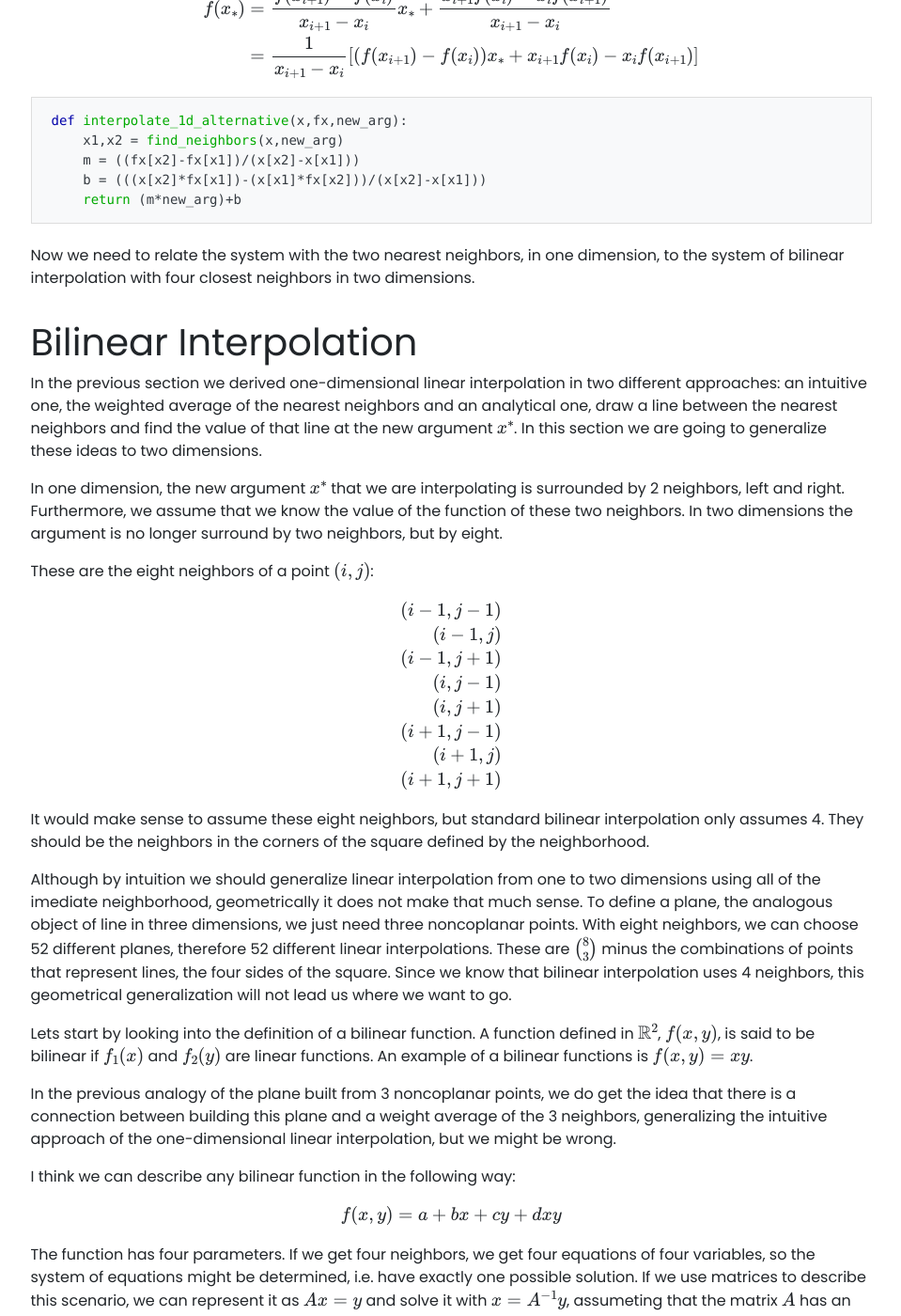
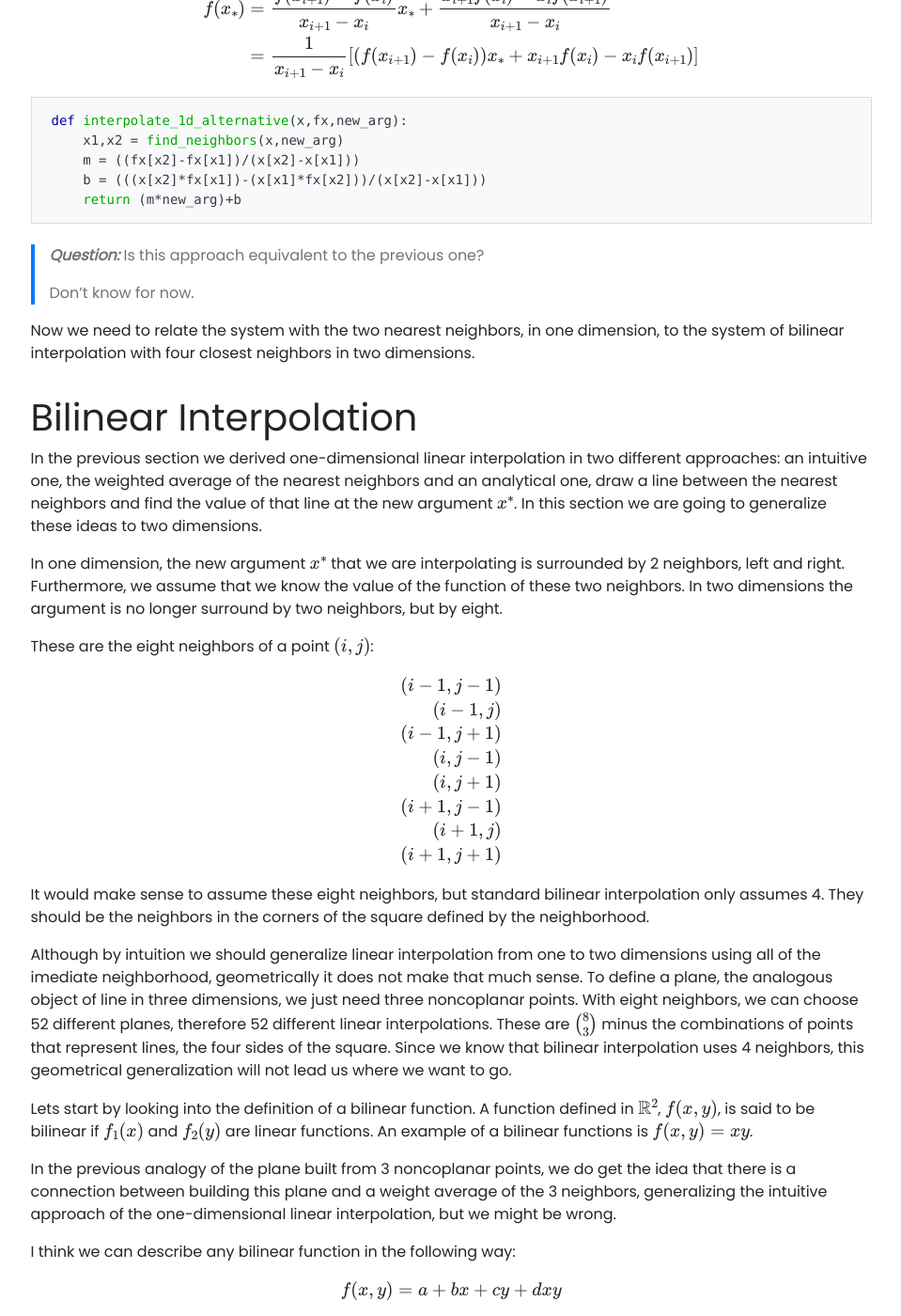
Before and after one commit to nunoskew/nunoskew.github.io, a Jekyll site: the page built from _projects/bilinear_interpolation.md, in a window 1280 px wide and 1400 px high, scrolled down 1920 px. Shown: the whole window at 94% size, without its empty margins (160-1119 px from the left). Built offline with Jekyll 4.4.1, drawn with Linux system fonts in a browser that asks for light colours; nearby versions of some CDN libraries; formulas are drawn with MathJax 3; some of the changed text lies outside the part shown.

Commit message:
fixed typo and added question in the end of the first section

````diff
--- a/_projects/bilinear_interpolation.md
+++ b/_projects/bilinear_interpolation.md
@@ -139,6 +139,10 @@ def interpolate_1d_alternative(x,fx,new_arg):
     return (m*new_arg)+b
 ```
 
+> **_Question:_**  Is this approach equivalent to the previous one?
+>
+> Don't know for now.
+
 Now we need to relate the system with the two nearest neighbors, in one dimension, to the system of bilinear interpolation with four closest neighbors in two dimensions.
 
 Bilinear Interpolation
@@ -191,7 +195,7 @@ $$
 
 The function has four parameters.
 If we get four neighbors, we get four equations of four variables, so the system of equations might be determined, i.e. have exactly one possible solution.
-If we use matrices to describe this scenario, we can represent it as $Ax=y$ and solve it with $x=A^{-1}y$, assumeting that the matrix $A$ has an inverse.
+If we use matrices to describe this scenario, we can represent it as $Ax=y$ and solve it with $x=A^{-1}y$, assuming that the matrix $A$ has an inverse.
 If it doesn't or if we want to use the entire neighborhood composed by the eight points, we solve matrix-vector equation by $x=(A^{T}A)^{-1}A^{T}y$.
 Using matrices, it looks like this:
 
````
Also changed, not shown: 1 other file.
